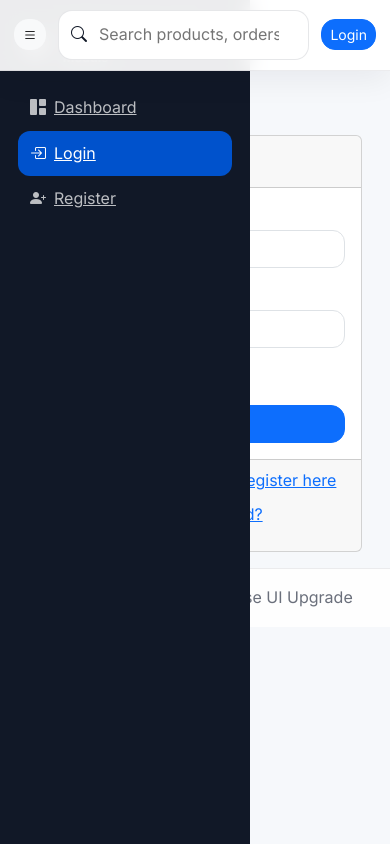
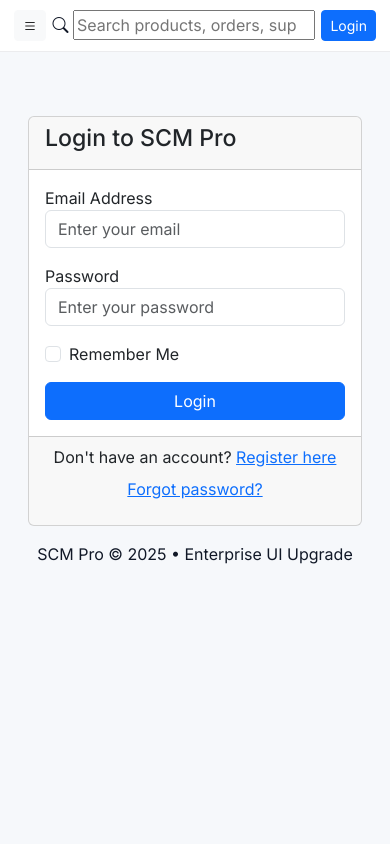
Before and after one commit to aklrami/SCM_App, a Flask app: a page that uses src/templates/base.html in a window 390 px wide. Run offline with Flask 3, Linux system fonts and the light colour scheme; some libraries are stand-ins or nearby versions.

Commit message:
UI overhaul: enterprise ERP layout, dashboard enhancements, order timeline, and responsive styling

```diff
--- a/src/static/css/custom_modern.css
+++ b/src/static/css/custom_modern.css
@@ -17,8 +17,6 @@
     --erp-muted-2: rgba(15,23,42,.45);
     --erp-primary: #0052CC;
     --erp-success: #16a34a;
-    --erp-warning: #f59e0b;
-    --erp-danger: #dc2626;
     --erp-shadow: 0 14px 34px rgba(15,23,42,.08);
     --erp-shadow-hover: 0 22px 54px rgba(15,23,42,.12);
 }
@@ -39,12 +37,9 @@
 body {
     margin: 0;
     font-family: Inter, system-ui, -apple-system, BlinkMacSystemFont, "Segoe UI", Roboto, Arial, sans-serif;
-    font-size: 16px;
-    line-height: 1.6;
+    background: var(--erp-bg);
     color: #111827;
-    background: var(--erp-bg);
     overflow-x: hidden;
-    overflow-y: hidden;
 }
 
 /* ============================
@@ -56,55 +51,7 @@
 }
 
 /* ============================
-   Typography
-   ============================ */
-h1, h2, h3, h4, h5 {
-    font-weight: 900;
-    letter-spacing: .2px;
-}
-
-.erp-title {
-    font-size: 1.45rem;
-}
-
-.erp-subtitle {
-    color: var(--erp-muted);
-    margin-top: 4px;
-}
-
-/* ============================
-   Buttons
-   ============================ */
-.btn {
-    border-radius: 14px;
-    transition: transform .18s ease, box-shadow .18s ease;
-}
-
-    .btn:hover {
-        transform: translateY(-1px);
-        box-shadow: 0 10px 22px rgba(15,23,42,.12);
-    }
-
-.btn-outline-primary {
-    border-width: 1.5px;
-}
-
-/* ============================
-   Forms
-   ============================ */
-.form-control,
-.form-select {
-    border-radius: 12px;
-}
-
-    .form-control:focus,
-    .form-select:focus {
-        border-color: rgba(0,82,204,.45);
-        box-shadow: 0 0 0 .2rem rgba(0,82,204,.12);
-    }
-
-/* ============================
-   Sidebar
+   Sidebar (Desktop default)
    ============================ */
 .sidebar {
     width: 250px;
@@ -116,69 +63,35 @@
     left: 0;
     height: 100vh;
     overflow-y: auto;
-    z-index: 1000;
-}
-
-.sidebar-brand .brand-link {
-    display: flex;
-    gap: 10px;
-    align-items: center;
-    color: #fff;
-    text-decoration: none;
-    font-weight: 800;
-}
-
-.brand-icon {
-    width: 38px;
-    height: 38px;
-    border-radius: 14px;
-    background: rgba(255,255,255,.08);
-    display: grid;
-    place-items: center;
-}
-
-.brand-sub {
-    font-size: .78rem;
-    opacity: .7;
-}
-
-.sidebar-nav {
-    list-style: none;
-    padding: 0;
-    margin-top: 16px;
-}
-
-    .sidebar-nav li a {
-        display: block;
-        padding: 10px 12px;
-        border-radius: 12px;
-        color: rgba(255,255,255,.72);
-    }
-
-        .sidebar-nav li a:hover,
-        .sidebar-nav li a.active {
-            background: var(--erp-primary);
-            color: #fff;
-        }
-
-.nav-sep {
-    height: 1px;
-    background: rgba(255,255,255,.10);
-    margin: 12px 0;
+    z-index: 2010;
+    transition: transform .25s ease;
 }
 
 /* ============================
-   Main Content
+   Main Content (Desktop)
    ============================ */
 .erp-main {
     margin-left: 250px;
     flex-grow: 1;
+    max-height: 100vh;
     overflow-y: auto;
-    max-height: 100vh;
 }
 
 .erp-page {
     padding: 16px;
+}
+
+/* ============================
+   Overlay (for mobile sidebar)
+   ============================ */
+#sidebar-overlay.sidebar-overlay {
+    position: fixed;
+    inset: 0;
+    background: rgba(0,0,0,.45);
+    opacity: 0;
+    pointer-events: none;
+    transition: opacity .2s ease;
+    z-index: 2000; /* below sidebar, above everything else */
 }
 
 /* ============================
@@ -187,63 +100,13 @@
 .erp-topbar {
     position: sticky;
     top: 0;
+    z-index: 1020;
     background: rgba(255,255,255,.92);
     backdrop-filter: blur(10px);
     border-bottom: 1px solid rgba(15,23,42,.08);
-    box-shadow: 0 10px 30px rgba(15,23,42,.06);
-    z-index: 1020;
     padding: 10px 14px;
     display: flex;
     justify-content: space-between;
-    gap: 12px;
-}
-
-.topbar-left,
-.topbar-center,
-.topbar-right {
-    display: flex;
-    align-items: center;
-    gap: 10px;
-}
-
-.topbar-center {
-    flex: 1;
-    justify-content: center;
-}
-
-.erp-search {
-    display: flex;
-    align-items: center;
-    gap: 10px;
-    background: #fff;
-    border-radius: 14px;
-    border: 1px solid rgba(15,23,42,.10);
-    padding: 10px 12px;
-    width: min(760px, 100%);
-}
-
-    .erp-search input {
-        border: none;
-        outline: none;
-        width: 100%;
-    }
-
-.erp-kbd {
-    font-size: .75rem;
-    border: 1px solid rgba(15,23,42,.18);
-    border-radius: 10px;
-    padding: 2px 8px;
-    color: var(--erp-muted);
-}
-
-.erp-avatar {
-    width: 28px;
-    height: 28px;
-    border-radius: 10px;
-    background: rgba(15,23,42,.08);
-    display: grid;
-    place-items: center;
-    font-weight: 900;
 }
 
 /* ============================
@@ -391,78 +187,34 @@
         color: var(--erp-muted-2);
     }
 
-    .erp-step.active .dot {
-        background: rgba(0,82,204,.12);
-        box-shadow: 0 0 0 6px rgba(0,82,204,.10), inset 0 0 0 1px rgba(0,82,204,.25);
-    }
-
-        .erp-step.active .dot i {
-            color: var(--erp-primary);
-        }
-
-    .erp-step.done .dot {
-        background: rgba(22,163,74,.12);
-        box-shadow: 0 0 0 6px rgba(22,163,74,.10), inset 0 0 0 1px rgba(22,163,74,.25);
-    }
-
-        .erp-step.done .dot i {
-            color: var(--erp-success);
-        }
-
     .erp-step.active .label,
     .erp-step.done .label {
         color: rgba(15,23,42,.85);
     }
 
 /* ============================
-   Footer
-   ============================ */
-.erp-footer {
-    text-align: center;
-    padding: 1rem;
-    color: var(--erp-muted);
-    border-top: 1px solid rgba(15,23,42,.08);
-    background: rgba(255,255,255,.85);
-}
-
-/* ============================
-   Mobile
+   Mobile (OFF-CANVAS SIDEBAR)
    ============================ */
 @media (max-width: 768px) {
+    /* sidebar hidden by default */
+    .sidebar {
+        transform: translateX(-100%);
+    }
+
+    /* content full width */
     .erp-main {
         margin-left: 0;
+        max-height: none;
+        overflow: visible;
     }
 
-    body {
-        overflow-y: auto;
+    /* show when open */
+    body.sidebar-open .sidebar {
+        transform: translateX(0);
     }
 
-    .erp-step .label {
-        font-size: .72rem;
+    body.sidebar-open #sidebar-overlay.sidebar-overlay {
+        opacity: 1;
+        pointer-events: auto;
     }
 }
-
-/* ============================
-   Print
-   ============================ */
-@media print {
-    .sidebar,
-    .erp-topbar,
-    .erp-actions,
-    .btn {
-        display: none !important;
-    }
-
-    body {
-        background: #fff;
-    }
-
-    .erp-main {
-        margin: 0 !important;
-    }
-
-    .erp-card {
-        box-shadow: none !important;
-        border: 1px solid #ddd;
-    }
-}
--- a/src/templates/base.html
+++ b/src/templates/base.html
@@ -21,7 +21,8 @@
   <link href="https://fonts.googleapis.com/css2?family=Inter:wght@300;400;500;600;700&display=swap" rel="stylesheet">
 
   <!-- Custom Modern CSS -->
-  <link rel="stylesheet" href="{{ url_for('static', filename='css/custom_modern.css') }}">
+  <link rel="stylesheet" href="{{ url_for('static', filename='css/custom_modern.css') }}?v=5">
+
 
   {% block head_extra %}{% endblock %}
 </head>
```
Also changed, not shown: other parts of src/static/css/custom_modern.css (+12 -79 lines), src/static/js/app.js (+25 -29 lines), src/templates/order_detail.html (+17 -9 lines).
